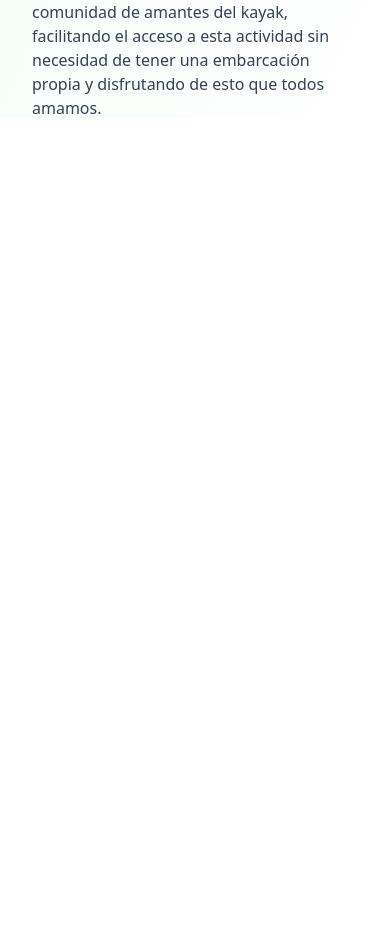
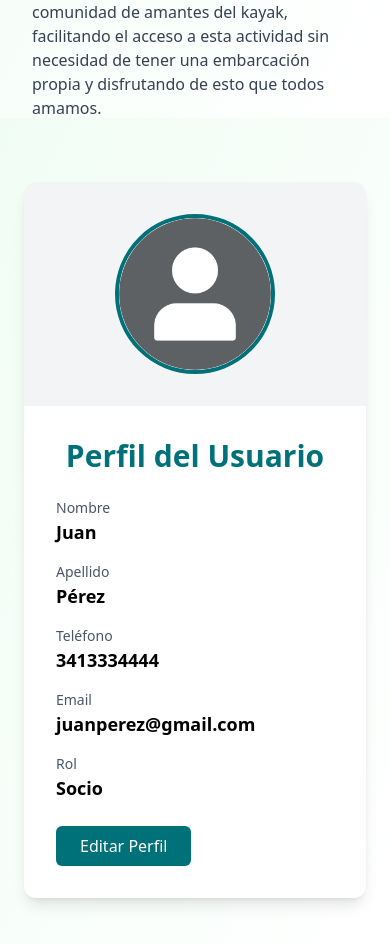
Before and after one commit to francocaivano3/RinconDelRemo-Front, a React (Vite) app: page / in a window 390 px wide. Shown: the part 726-1670 px from the top of the page. Before the commit the page ends 844 px from the top, so only its background shows below. Built offline with nearby package versions, Linux system fonts and the light colour scheme.

Commit message:
Creo Componente Perfil

```diff
--- a/src/App.jsx
+++ b/src/App.jsx
@@ -1,13 +1,13 @@
-import { useState } from 'react'
-import LandingPage from './components/pages/landingPage/landingPage'
-
+import { useState } from "react";
+import LandingPage from "./components/pages/landingPage/landingPage";
+import Perfil from "./components/pages/perfil/Perfil";
 function App() {
-
   return (
     <>
-      <LandingPage/>
+      <LandingPage />
+      <Perfil></Perfil>
     </>
-  )
+  );
 }
 
 export default App;
--- a/src/components/pages/perfil/Perfil.jsx
+++ b/src/components/pages/perfil/Perfil.jsx
@@ -0,0 +1,250 @@
+import { useState, useRef } from "react";
+import imagen from "../../../assets/foto-de-perfil.png";
+
+const Perfil = () => {
+  const initialUser = {
+    name: "Juan",
+    lastname: "Pérez",
+    phone: "3413334444",
+    email: "juanperez@gmail.com",
+    role: "Socio",
+  };
+
+  const [user, setUser] = useState(initialUser);
+  const [originalUser, setOriginalUser] = useState(initialUser); // Guardamos los valores originales
+  const [isEditing, setIsEditing] = useState(false);
+  const [errors, setErrors] = useState({});
+
+  // Referencias a los campos
+  const nameRef = useRef(null);
+  const lastnameRef = useRef(null);
+  const phoneRef = useRef(null);
+  const emailRef = useRef(null);
+
+  const handleNameChange = (e) => {
+    setUser({ ...user, name: e.target.value });
+  };
+
+  const handleLastnameChange = (e) => {
+    setUser({ ...user, lastname: e.target.value });
+  };
+
+  const handlePhoneChange = (e) => {
+    setUser({ ...user, phone: e.target.value });
+  };
+
+  const handleEmailChange = (e) => {
+    setUser({ ...user, email: e.target.value });
+  };
+
+  //valida Formulario
+  const validateForm = () => {
+    var valid = true;
+    const newErrors = {};
+
+    // Validación de nombre
+    if (!nameRef.current.value) {
+      valid = false;
+      newErrors.name = "El nombre es obligatorio";
+    }
+
+    // validación de apellido
+    if (!lastnameRef.current.value) {
+      valid = false;
+      newErrors.lastname = "El apellido es obligatorio";
+    }
+
+    // validación de teléfono
+    if (!phoneRef.current.value) {
+      valid = false;
+      newErrors.phone = "El teléfono es obligatorio";
+    }
+
+    // validación de email
+    if (!emailRef.current.value) {
+      valid = false;
+      newErrors.email = "El email es obligatorio";
+    } else if (!/\S+@\S+\.\S+/.test(emailRef.current.value)) {
+      valid = false;
+      newErrors.email = "El correo no es válido";
+    }
+
+    setErrors(newErrors);
+    return valid;
+  };
+
+  //hacer cambio
+  const handleSubmit = (e) => {
+    e.preventDefault();
+
+    if (validateForm()) {
+      setIsEditing(false);
+      alert("Datos actualizados correctamente");
+    }
+  };
+
+  // limpiar errores
+  const handleCancel = () => {
+    setIsEditing(false);
+    setUser(originalUser);
+    setErrors({});
+  };
+
+  // modo de edición
+  const handleEdit = () => {
+    setOriginalUser(user);
+    setIsEditing(true);
+  };
+
+  return (
+    <div className="flex items-center justify-center min-h-screen bg-gradient-to-br from-green-50 to-white p-6">
+      <div className="flex flex-col md:flex-row bg-white shadow-lg rounded-xl overflow-hidden w-full max-w-5xl">
+        {/* Avatar */}
+        <div className="flex justify-center items-center bg-gray-100 p-8 md:w-1/3">
+          <img
+            src={imagen}
+            alt="Avatar"
+            className="w-40 h-40 rounded-full object-cover border-4 border-[#007178]"
+          />
+        </div>
+
+        {/* Info del Perfil */}
+        <div className="flex flex-col justify-center p-8 md:w-2/3">
+          <h2 className="text-3xl font-bold text-[#007178] mb-6 text-center md:text-left">
+            Perfil del Usuario
+          </h2>
+
+          <form onSubmit={handleSubmit} className="space-y-4">
+            {/* Nombre */}
+            <div>
+              <p className="text-sm font-medium text-gray-600">Nombre</p>
+              {isEditing ? (
+                <input
+                  type="text"
+                  name="name"
+                  value={user.name}
+                  onChange={handleNameChange}
+                  ref={nameRef}
+                  placeholder="Ingresá tu nombre"
+                  className={`w-full px-3 py-2 border rounded-md shadow-sm focus:outline-none focus:ring-2 focus:ring-[#007178] ${
+                    errors.name ? "border-red-500" : "border-gray-300"
+                  } hover:bg-gray-50 hover:border-[#007178] transition-colors duration-200`}
+                />
+              ) : (
+                <p className="text-lg font-semibold">{user.name}</p>
+              )}
+              {errors.name && (
+                <p className="text-red-500 text-sm">{errors.name}</p>
+              )}
+            </div>
+            {/* Apellido */}
+            <div>
+              <p className="text-sm font-medium text-gray-600">Apellido</p>
+              {isEditing ? (
+                <input
+                  type="text"
+                  name="lastname"
+                  value={user.lastname}
+                  onChange={handleLastnameChange}
+                  ref={lastnameRef}
+                  placeholder="Ingresá tu apellido"
+                  className={`w-full px-3 py-2 border rounded-md shadow-sm focus:outline-none focus:ring-2 focus:ring-[#007178] ${
+                    errors.lastname ? "border-red-500" : "border-gray-300"
+                  } hover:bg-gray-50 hover:border-[#007178] transition-colors duration-200`}
+                />
+              ) : (
+                <p className="text-lg font-semibold">{user.lastname}</p>
+              )}
+              {errors.lastname && (
+                <p className="text-red-500 text-sm">{errors.lastname}</p>
+              )}
+            </div>
+
+            {/*Teléfono*/}
+            <div>
+              <p className="text-sm font-medium text-gray-600">Teléfono</p>
+              {isEditing ? (
+                <input
+                  type="number"
+                  name="phone"
+                  value={user.phone}
+                  onChange={handlePhoneChange}
+                  ref={phoneRef}
+                  placeholder="Ingresá tu teléfono"
+                  className={`w-full px-3 py-2 border rounded-md shadow-sm focus:outline-none focus:ring-2 focus:ring-[#007178] ${
+                    errors.phone ? "border-red-500" : "border-gray-300"
+                  } hover:bg-gray-50 hover:border-[#007178] transition-colors duration-200`}
+                />
+              ) : (
+                <p className="text-lg font-semibold">{user.phone}</p>
+              )}
+              {errors.phone && (
+                <p className="text-red-500 text-sm">{errors.phone}</p>
+              )}
+            </div>
+            {/*Email*/}
+            <div>
+              <p className="text-sm font-medium text-gray-600">Email</p>
+              {isEditing ? (
+                <input
+                  type="email"
+                  name="email"
+                  value={user.email}
+                  onChange={handleEmailChange}
+                  ref={emailRef}
+                  placeholder="Ingresá tu correo"
+                  className={`w-full px-3 py-2 border rounded-md shadow-sm focus:outline-none focus:ring-2 focus:ring-[#007178] ${
+                    errors.email ? "border-red-500" : "border-gray-300"
+                  } hover:bg-gray-50 hover:border-[#007178] transition-colors duration-200`}
+                />
+              ) : (
+                <p className="text-lg font-semibold">{user.email}</p>
+              )}
+              {errors.email && (
+                <p className="text-red-500 text-sm">{errors.email}</p>
+              )}
+            </div>
+            {/*Rol*/}
+            <div>
+              <p className="text-sm font-medium text-gray-600">Rol</p>
+              <p className="text-lg font-semibold">{user.role}</p>
+            </div>
+
+            <div className="mt-6">
+              {isEditing ? (
+                <div className="flex gap-4">
+                  {/*Guardar*/}
+                  <button
+                    type="submit"
+                    className="bg-[#007178] text-white px-6 py-2 rounded-md hover:bg-[#335c5f] transition"
+                  >
+                    Guardar
+                  </button>
+                  {/*Cancelar*/}
+                  <button
+                    type="button"
+                    onClick={handleCancel}
+                    className="bg-gray-300 px-6 py-2 rounded-md hover:bg-gray-400 transition"
+                  >
+                    Cancelar
+                  </button>
+                </div>
+              ) : (
+                /*Editar Perfil*/
+                <button
+                  type="button"
+                  onClick={handleEdit}
+                  className="bg-[#007178] text-white px-6 py-2 rounded-md hover:bg-[#335c5f] transition"
+                >
+                  Editar Perfil
+                </button>
+              )}
+            </div>
+          </form>
+        </div>
+      </div>
+    </div>
+  );
+};
+
+export default Perfil;
```
Also changed, not shown: src/assets/foto-de-perfil.png (added).
